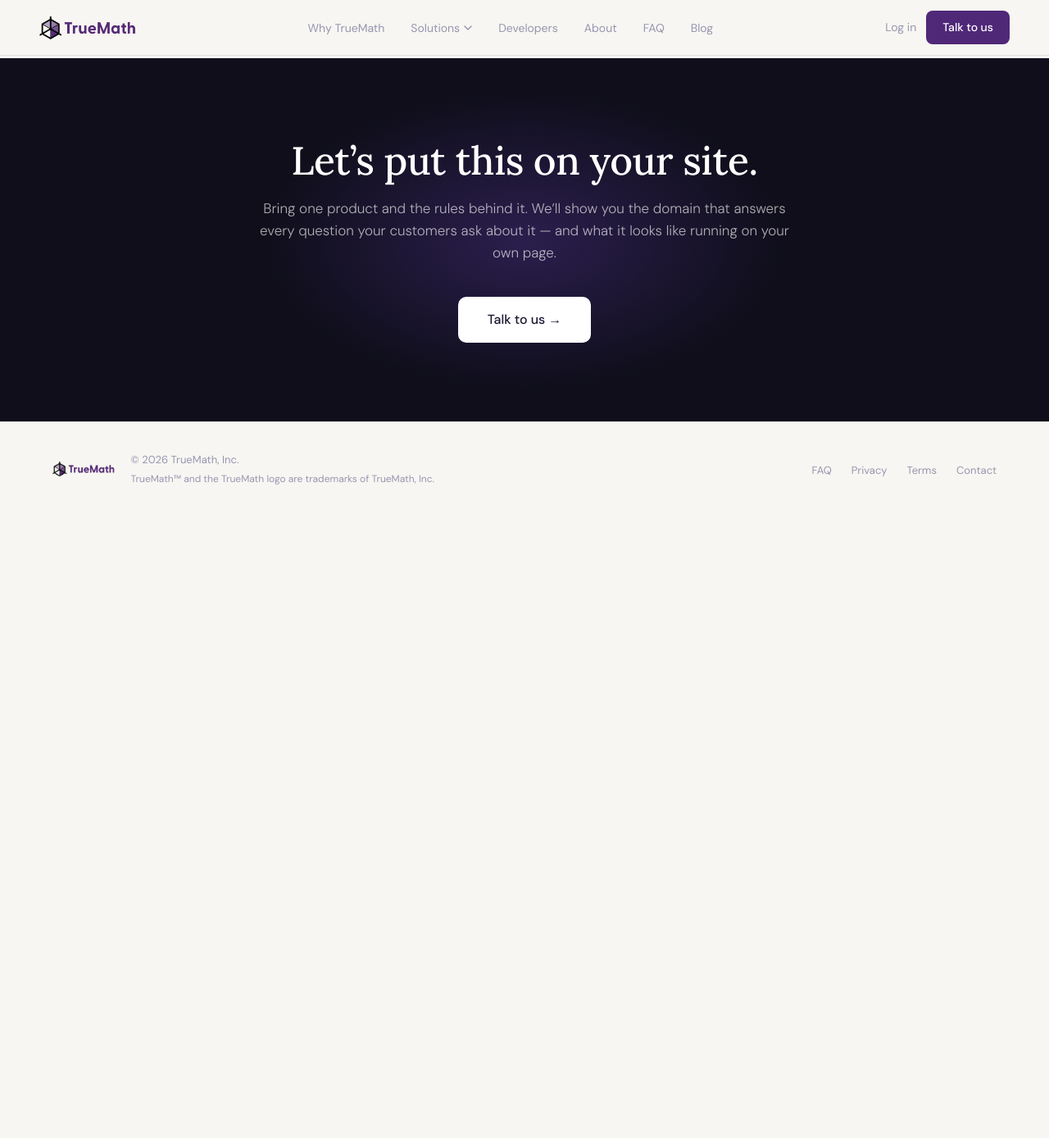
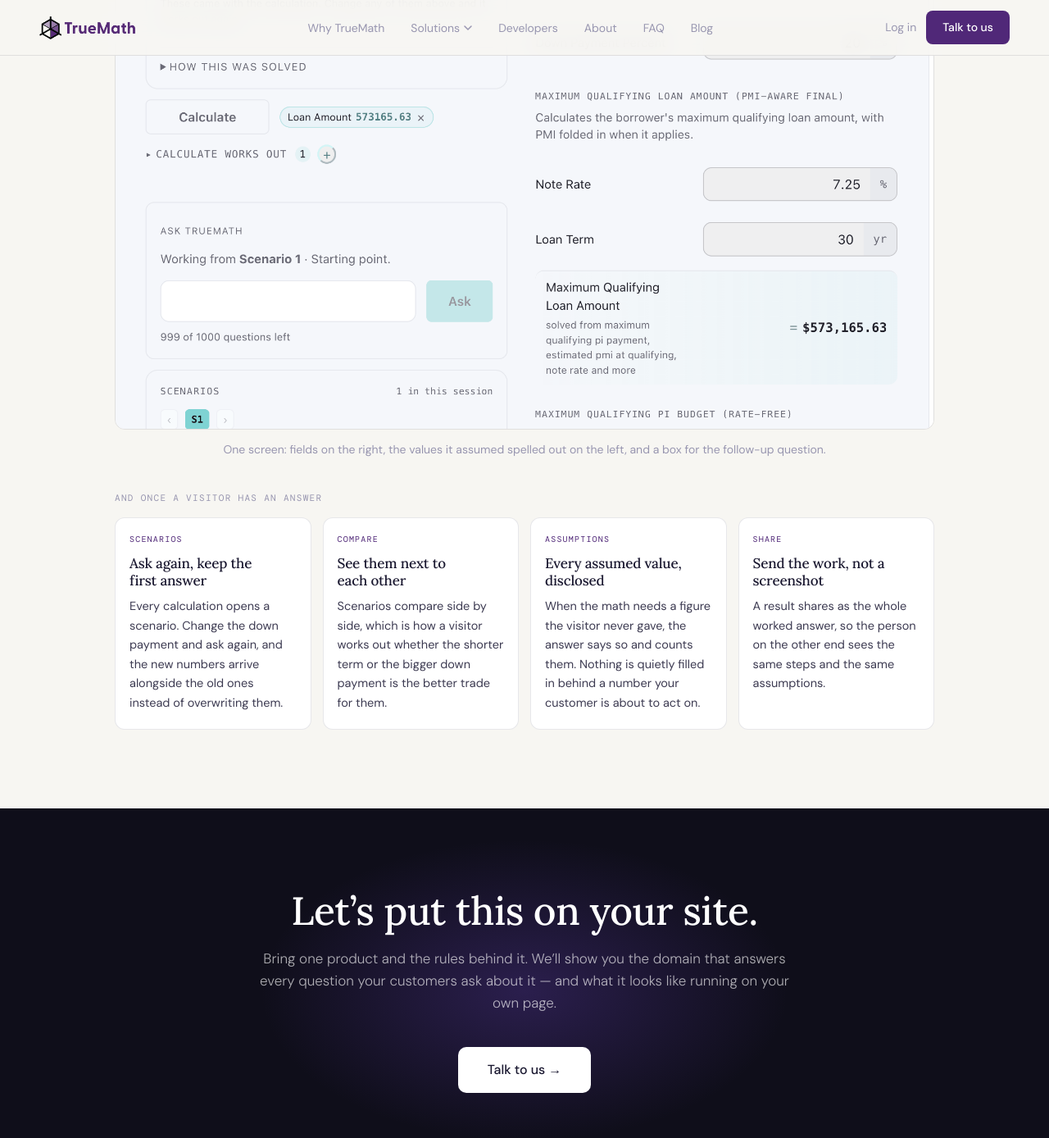
Before and after one commit to truemathai/truemath.ai, a Jekyll site: the page built from lending.html, in a window 1280 px wide and 1400 px high, scrolled down 5223 px. Shown: the top 1388 px of the window at 82% size. Built offline with Jekyll 4.4.1, drawn with Linux system fonts in a browser that asks for light colours; before the commit the page ends 5853 px from its top, so only the background shows below that; part of the change alters nothing that is shown.

Commit message:
Add the form-UI screenshot to section 05
Fills the slot under the three input-mode cards. The shot carries three
claims the page could otherwise only assert: the assumed-value panel open and
itemising Monthly HOA Dues, Annual PMI Rate and PMI LTV Threshold, which are
exactly the three default-sourced variables in the mortgage capture; the Ask
TrueMath box sitting inside the form, which is the only evidence anywhere for
the hybrid card; and the scenario strip. Its $716,457.04 matches the mortgage
demo frame, so the page tells one story.

Cropped from 1884x1704 to 1884x1604, cutting a scenario card that was clipped
mid-title. The cut lands in a quiet gap: the scenario chips stay whole and the
right column breaks after a heading rather than through a line of type.
Quantised to a 256-colour palette, which takes it from 356KB to 130KB with no
visible damage to the small monospace type.

Explicit width and height so nothing shifts on load, lazy since it sits well
below the fold, and alt text that describes both panels rather than naming the
file. The frame and caption use tokens; the shot itself is a light UI and
stays light in dark mode, which is normal for a product capture.

The front-matter comment now records that this is the older build, whose
right-hand titles read "PMI-Aware Final" where the demo frames show the
renamed ones, and what to keep in frame when a current-build shot replaces it.

Co-Authored-By: Claude Opus 5 <noreply@anthropic.com>

```diff
--- a/css/site.css
+++ b/css/site.css
@@ -1325,6 +1325,13 @@ a.vignette-card-link:hover .role-label { color: var(--purple); }
 .page-lending .tmv-hero p { max-width: 600px; text-wrap: pretty; }
 .lnd-triad { display: block; margin-top: 10px; color: var(--ink); font-weight: 500; }
 
+/* the product screenshot under the input-mode cards. The shot is a light UI and
+   stays light in dark mode, which is normal for a product capture; only the
+   frame and caption flip with the tokens. */
+.lnd-shot { max-width: 1000px; margin: 28px auto 0; }
+.lnd-shot img { display: block; width: 100%; height: auto; border: 1px solid var(--border); border-radius: 12px; }
+.lnd-shot figcaption { margin-top: 13px; text-align: center; font-size: 14px; line-height: 1.6; color: var(--ink-muted); }
+
 /* section 05's mode cards: the same component serves the input modes and the
    post-answer affordances, so it is defined once and used twice */
 .lnd-modes { display: grid; grid-template-columns: repeat(3, 1fr); gap: 18px; max-width: 1000px; margin: 8px auto 0; text-align: left; }
--- a/lending.html
+++ b/lending.html
@@ -408,33 +408,27 @@ demos:
   </div>
 
   {%- comment -%}
-    SCREENSHOT SLOT. A shot of the product's form-input mode belongs here,
-    directly under the three input-mode cards, because it is the evidence for
-    the first one. Waiting on real screenshots from Brent, who built the
-    form-based UI; the grab this section's copy was written against is a
-    placeholder and is not in the repo.
-
-    When the images land:
-      1. Put the file in images/ (not icons/), and prefer a light-mode capture:
-         the page chrome around it flips with prefers-color-scheme but the
-         image will not, so a light shot on the light section reads correctly
-         and a dark shot will not.
-      2. Add the figure here as:
-           <figure class="lnd-shot">
-             <img src="/images/<name>.png" alt="..." width="..." height="...">
-             <figcaption>...</figcaption>
-           </figure>
-         Give width and height so the layout does not shift while it loads.
-      3. Add .lnd-shot to the .lnd-* block in css/site.css: max-width to match
-         .lnd-modes (1000px), a 1px var(--border) frame, 12px radius to match
-         .lnd-mode, and img { display:block; width:100%; height:auto }.
-      4. Crop to the left "how this was solved" panel plus one right-hand field
-         group. The full window is too wide to read at this column width.
-      5. Use a build whose activity titles match the captures in the demo
-         frames above. The placeholder grab showed the older names, including
-         "PMI-Aware Final" and a "PI Budget (Rate-Free)" step that appears in
-         no capture, which would contradict the mortgage frame on this page.
+    The shot is from the older domain build, so its right-hand activity titles
+    read "PMI-Aware Final" and "Rate-Free" where the demo frames above show the
+    renamed ones. Same calculation and same $716,457.04 either way. Swap in a
+    current-build capture when there is one; keep the Ask box, the expanded
+    assumed-values panel and the scenario strip in frame.
   {%- endcomment -%}
+  <figure class="lnd-shot">
+    <img src="/images/lending-form-screenshot.png"
+         width="1884" height="1604" loading="lazy" decoding="async"
+         alt="A TrueMath calculation screen. Down the right, editable fields for
+              loan amount, down payment percent, note rate and loan term, each
+              grouped under a description of the step that uses it. On the left, a
+              maximum qualifying purchase price of $716,457.04, an open panel
+              itemising the three values the calculation assumed, a collapsed
+              panel for how it was solved, and a box for asking a follow-up
+              question in words.">
+    <figcaption>
+      One screen: fields on the right, the values it assumed spelled out on the
+      left, and a box for the follow-up question.
+    </figcaption>
+  </figure>
 
   <div class="lnd-rowlab">And once a visitor has an answer</div>
 
```
Also changed, not shown: images/lending-form-screenshot.png (added).
